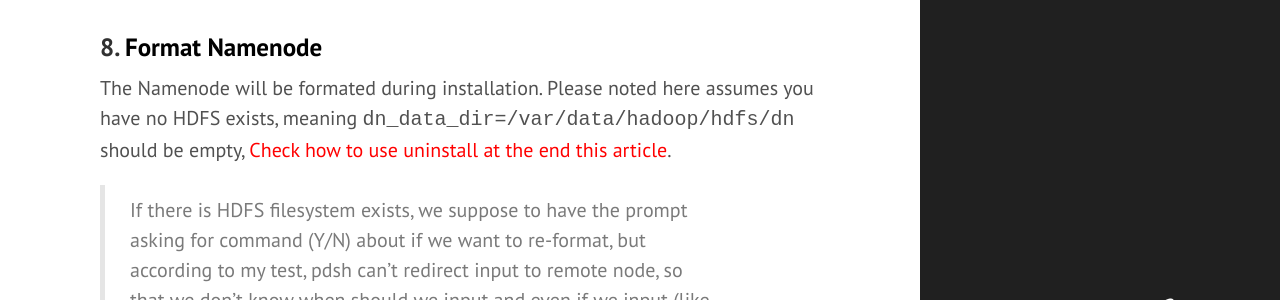
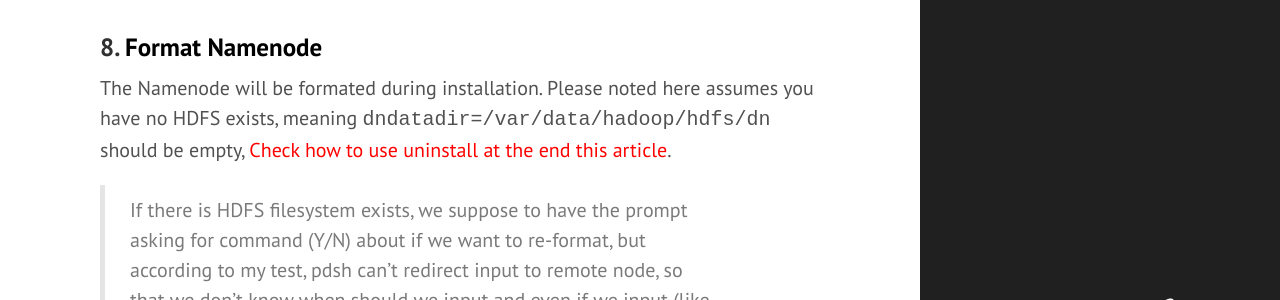
Before and after one commit to legatoo/legatoo.github.io, a Jekyll site: the page built from _posts/2014-11-12-Install-Yarn-on-Ubuntu-Cluster-via-Scripts.md, in a window 1280 px wide and 900 px high, scrolled down 6297 px. Shown: the part 152-452 px from the top of the window. Built offline with Jekyll 4.4.1, drawn with Linux system fonts in a browser that asks for light colours; Markdown is read by kramdown in place of the engine named in the settings.

```diff
--- a/_posts/2014-11-12-Install-Yarn-on-Ubuntu-Cluster-via-Scripts.md
+++ b/_posts/2014-11-12-Install-Yarn-on-Ubuntu-Cluster-via-Scripts.md
@@ -190,7 +190,7 @@
 
 ###8. <a name="format_namenode"><font color="black">Format Namenode</font></a>
 
-The Namenode will be formated during installation. Please noted here assumes you have no HDFS exists, meaning `dn_data_dir=/var/data/hadoop/hdfs/dn` should be empty, <a href="#uninstall"><font color="red">Check how to use uninstall at the end this article</font></a>.
+The Namenode will be formated during installation. Please noted here assumes you have no HDFS exists, meaning `dndatadir=/var/data/hadoop/hdfs/dn` should be empty, <a href="#uninstall"><font color="red">Check how to use uninstall at the end this article</font></a>.
 
 >If there is HDFS filesystem exists, we suppose to have the prompt asking for command (Y/N) about if we want to re-format, but according to my test, pdsh can't redirect input to remote node, so that we don't know when should we input and even if we input (like ues *yes* command to periodically send yes to stdin), the remote node still can't receive it. As a result, the installation progress will hang there. That's where this assumption comes from.
 
```
